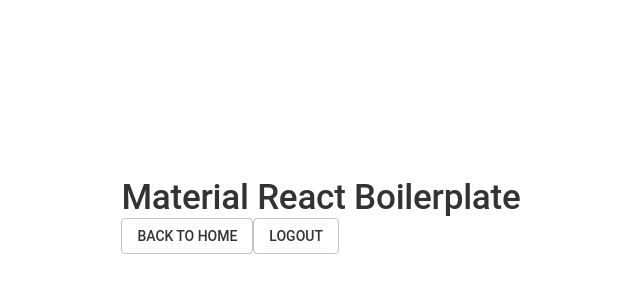
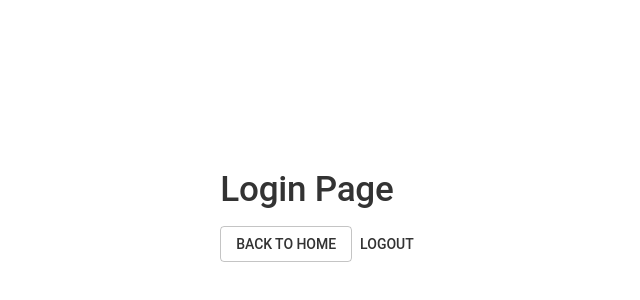
Before and after one commit to jibijohndavid/react-material-boilerplate, a React (Create React App) app: page /login in a window 1280 px wide. Shown: the part 184-484 px from the top of the page, without its empty margins (319-959 px from the left). Built offline with nearby package versions, Linux system fonts and the light colour scheme.

Commit message:
Added basic component for title, Style updates

```diff
--- /dev/null
+++ b/src/components/MainTitle/MainTitle.tsx
@@ -0,0 +1,19 @@
+import { Typography } from '@material-ui/core';
+import React from 'react';
+
+import useStyles from './styles';
+
+type MainTitlePageProps = {
+  title: string;
+};
+
+const MainTitle = ({ title }: MainTitlePageProps) => {
+  const styles = useStyles();
+  return (
+    <Typography variant="h1" className={styles.title}>
+      {title}
+    </Typography>
+  );
+};
+
+export default MainTitle;
--- /dev/null
+++ b/src/components/MainTitle/index.tsx
@@ -0,0 +1,3 @@
+import MainTitle from './MainTitle';
+
+export default MainTitle;
--- /dev/null
+++ b/src/components/MainTitle/styles.ts
@@ -0,0 +1,9 @@
+import { makeStyles, Theme } from '@material-ui/core';
+
+const useStyles = makeStyles(({ spacing }: Theme) => ({
+  title: {
+    marginBottom: spacing(2),
+  },
+}));
+
+export default useStyles;
--- a/src/layouts/AppRoutes.tsx
+++ b/src/layouts/AppRoutes.tsx
@@ -1,4 +1,4 @@
-import { createStyles, Grid } from '@material-ui/core';
+import { Grid } from '@material-ui/core';
 import { makeStyles } from '@material-ui/styles';
 import React from 'react';
 import { BrowserRouter as Router, Switch } from 'react-router-dom';
@@ -6,14 +6,12 @@ import { BrowserRouter as Router, Switch } from 'react-router-dom';
 import LayoutPublic from './LayoutPublic';
 import PublicRoute from './PublicRoute';
 
-const useStyles = makeStyles(() =>
-  createStyles({
-    bodyRoot: {
-      overflow: 'hidden',
-      height: '100vh',
-    },
-  }),
-);
+const useStyles = makeStyles(() => ({
+  bodyRoot: {
+    overflow: 'hidden',
+    height: '100vh',
+  },
+}));
 
 const AppRoutes = () => {
   const styles = useStyles();
--- a/src/pages/Home/Home.tsx
+++ b/src/pages/Home/Home.tsx
@@ -1,12 +1,13 @@
-import { Box, Button, Typography } from '@material-ui/core';
+import { Box, Button } from '@material-ui/core';
+import MainTitle from 'components/MainTitle';
 import React from 'react';
 import { Link } from 'react-router-dom';
 
 const Home = () => (
   <Box component="header">
-    <Typography variant="h1">Material React Boilerplate</Typography>
+    <MainTitle title="Home Page" />
     <Button component={Link} to="/login" variant="outlined">
-      Login
+      Login Page
     </Button>
   </Box>
 );
--- a/src/pages/Login/Login.tsx
+++ b/src/pages/Login/Login.tsx
@@ -1,4 +1,5 @@
-import { Box, Button, Typography } from '@material-ui/core';
+import { Box, Button } from '@material-ui/core';
+import MainTitle from 'components/MainTitle';
 import React, { useCallback, useEffect } from 'react';
 import { useDispatch } from 'react-redux';
 import { Link } from 'react-router-dom';
@@ -11,6 +12,12 @@ import {
 const Login = ({ loading, isLoggedIn }: LoginPageProps) => {
   const dispatch = useDispatch();
 
+  useEffect(() => {
+    dispatch({
+      type: USER_LOGIN_SUCCESS,
+    });
+  }, [dispatch]);
+
   const handleLogout = useCallback(() => {
     if (isLoggedIn) {
       dispatch({
@@ -22,20 +29,14 @@ const Login = ({ loading, isLoggedIn }: LoginPageProps) => {
       });
     }
   }, [dispatch, isLoggedIn]);
-
-  useEffect(() => {
-    dispatch({
-      type: USER_LOGIN_SUCCESS,
-    });
-  }, [dispatch]);
-
   return (
     <Box component="header">
-      <Typography variant="h1">Material React Boilerplate</Typography>
+      <MainTitle title="Login Page" />
+
       <Button component={Link} to="/" variant="outlined">
         Back to Home
       </Button>
-      <Button variant="outlined" onClick={handleLogout} disabled={loading}>
+      <Button onClick={handleLogout} disabled={loading}>
         {isLoggedIn ? 'Logout' : 'Login'}
       </Button>
     </Box>
```
